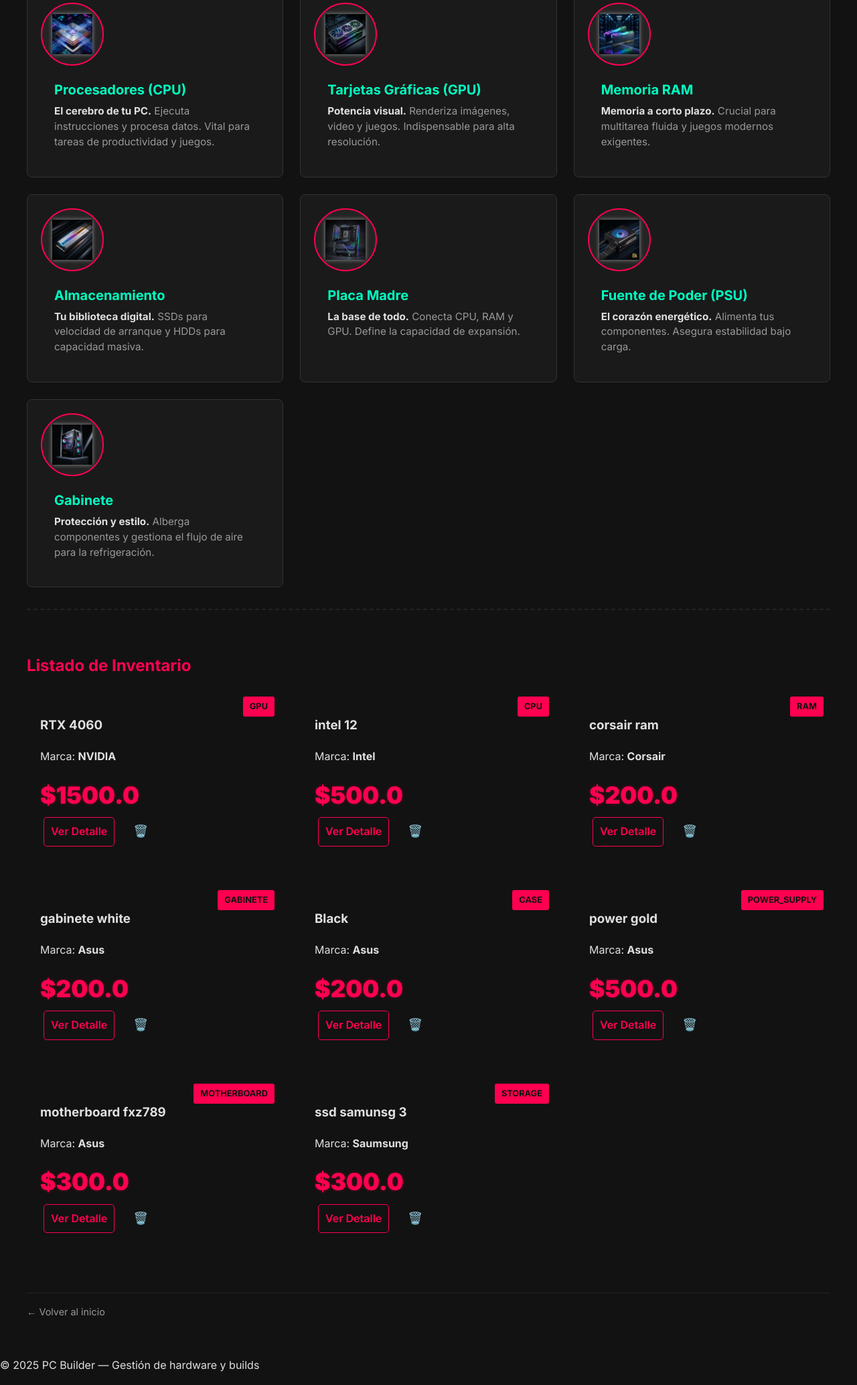
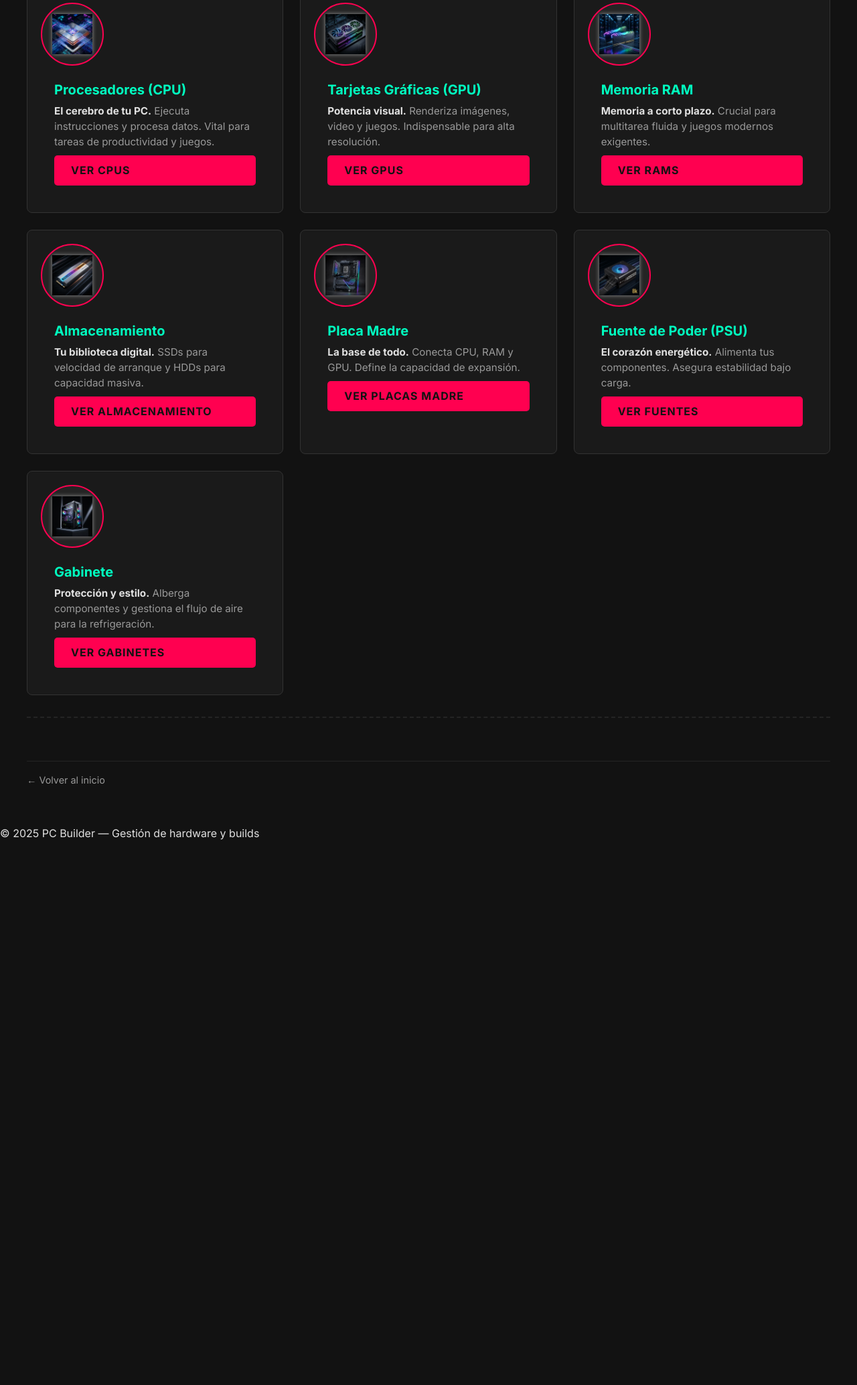
Before and after one commit to Flork1s/ProyectoSoftware, a FastAPI app: page /components/ in a window 1280 px wide. Shown: the part 392-2460 px from the top of the page at 67% size. After the commit the page ends 1646 px from the top, so only its background shows below. Run offline with FastAPI, Linux system fonts and the light colour scheme.

Commit message:
Se realizaron cambios en la parte de components para que se pueda ver que componentes quiere observar

```diff
--- a/templates/components/component_list.html
+++ b/templates/components/component_list.html
@@ -19,6 +19,7 @@
             <div class="type-info">
                 <h4>Procesadores (CPU)</h4>
                 <p><strong>El cerebro de tu PC.</strong> Ejecuta instrucciones y procesa datos. Vital para tareas de productividad y juegos.</p>
+                <a href="/components/type/CPU" class="btn-primary btn-sm" style="margin-top: 0.5rem; display: inline-block;">Ver CPUs</a>
             </div>
         </div>
 
@@ -29,6 +30,7 @@
             <div class="type-info">
                 <h4>Tarjetas Gráficas (GPU)</h4>
                 <p><strong>Potencia visual.</strong> Renderiza imágenes, video y juegos. Indispensable para alta resolución.</p>
+                <a href="/components/type/GPU" class="btn-primary btn-sm" style="margin-top: 0.5rem; display: inline-block;">Ver GPUs</a>
             </div>
         </div>
 
@@ -39,6 +41,7 @@
             <div class="type-info">
                 <h4>Memoria RAM</h4>
                 <p><strong>Memoria a corto plazo.</strong> Crucial para multitarea fluida y juegos modernos exigentes.</p>
+                <a href="/components/type/RAM" class="btn-primary btn-sm" style="margin-top: 0.5rem; display: inline-block;">Ver RAMs</a>
             </div>
         </div>
 
@@ -49,6 +52,7 @@
             <div class="type-info">
                 <h4>Almacenamiento</h4>
                 <p><strong>Tu biblioteca digital.</strong> SSDs para velocidad de arranque y HDDs para capacidad masiva.</p>
+                <a href="/components/type/STORAGE" class="btn-primary btn-sm" style="margin-top: 0.5rem; display: inline-block;">Ver Almacenamiento</a>
             </div>
         </div>
 
@@ -59,6 +63,7 @@
             <div class="type-info">
                 <h4>Placa Madre</h4>
                 <p><strong>La base de todo.</strong> Conecta CPU, RAM y GPU. Define la capacidad de expansión.</p>
+                <a href="/components/type/MOTHERBOARD" class="btn-primary btn-sm" style="margin-top: 0.5rem; display: inline-block;">Ver Placas Madre</a>
             </div>
         </div>
 
@@ -69,6 +74,7 @@
             <div class="type-info">
                 <h4>Fuente de Poder (PSU)</h4>
                 <p><strong>El corazón energético.</strong> Alimenta tus componentes. Asegura estabilidad bajo carga.</p>
+                <a href="/components/type/POWER_SUPPLY" class="btn-primary btn-sm" style="margin-top: 0.5rem; display: inline-block;">Ver Fuentes</a>
             </div>
         </div>
 
@@ -79,46 +85,13 @@
             <div class="type-info">
                 <h4>Gabinete</h4>
                 <p><strong>Protección y estilo.</strong> Alberga componentes y gestiona el flujo de aire para la refrigeración.</p>
+                <a href="/components/type/CASE" class="btn-primary btn-sm" style="margin-top: 0.5rem; display: inline-block;">Ver Gabinetes</a>
             </div>
         </div>
 
     </div>
 </section>
 
-<h3 class="list-title">Listado de Inventario</h3>
-
-{% if components %}
-<div class="cards-grid component-grid-list">
-    {% for c in components %}
-    <div class="component-card card-list-item">
-        <div class="card-badge {{ c.kind | lower }}">{{ c.kind }}</div>
-
-        <h3><a href="/components/{{ c.id }}" class="component-link-title">{{ c.name }}</a></h3>
-        <p class="component-specs">
-            Marca: <strong>{{ c.brand }}</strong>
-        </p>
-
-        <div class="card-details">
-            <span class="price price-detail accent-text">${{ c.price }}</span>
-            <div class="actions-group">
-                <a href="/components/{{ c.id }}" class="btn-detail">Ver Detalle</a>
-                <form action="/components/{{ c.id }}/delete" method="post" style="display:inline;">
-                    <button type="submit" class="btn-icon btn-danger" onclick="return confirm('¿Eliminar {{ c.name }}?')">
-                        🗑️
-                    </button>
-                </form>
-            </div>
-        </div>
-    </div>
-    {% endfor %}
-</div>
-{% else %}
-<div class="card text-center full-width-card">
-    <p>No hay componentes.</p>
-    <a href="/components/new" class="btn-primary" style="margin-top: 1rem;">Crear el Primero</a>
-</div>
-{% endif %}
-
 <div class="back-link">
     <a href="/" class="btn-link">← Volver al inicio</a>
 </div>
```
Also changed, not shown: router/component_router.py (+20 -2 lines), templates/components/assign_component.html (+5 -2 lines), templates/components/components_by_kind.html (added, +42 -0 lines), templates/components/new_component.html (+9 -9 lines), database.db.
